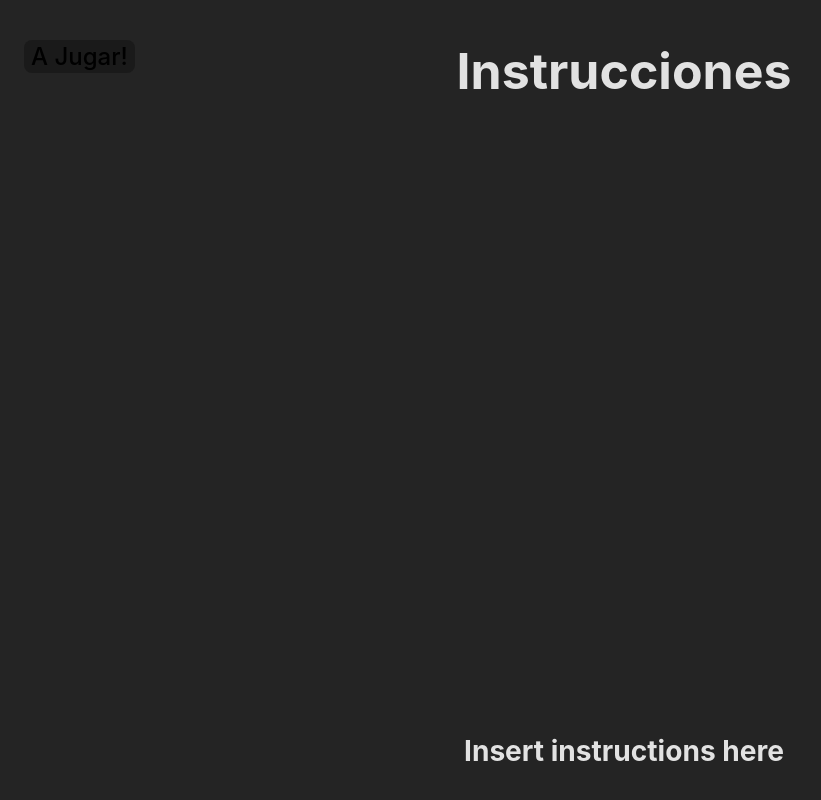
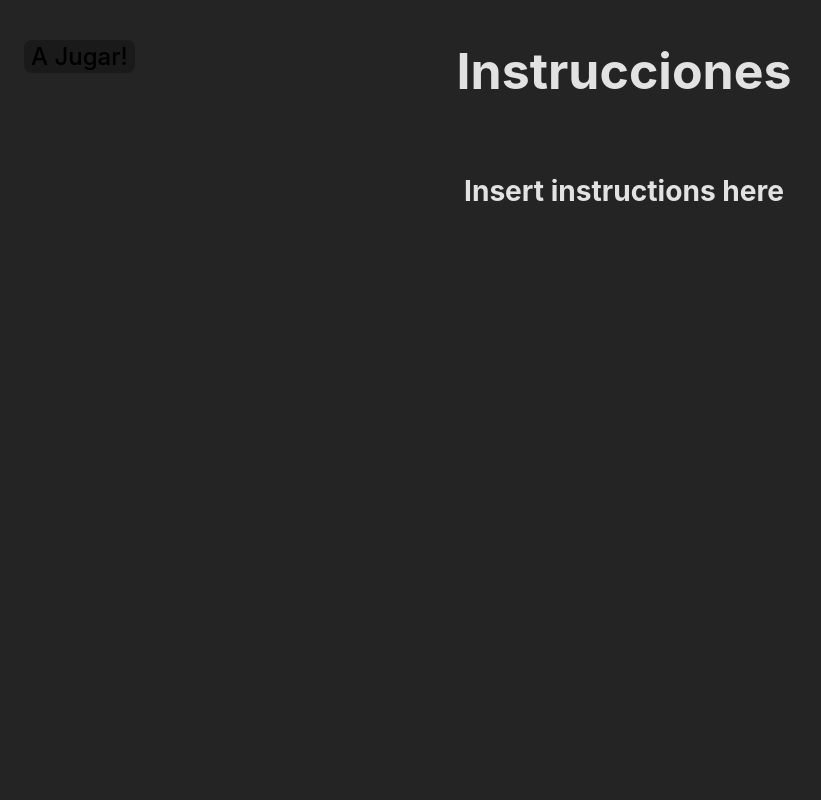
Before and after one commit to VideoCheese3773/ST-Game1, a React (Vite) app: page / in a window 1280 px wide. Shown: the whole page, without its empty margins (16-837 px from the left). Built offline with nearby package versions, Linux system fonts and the light colour scheme.

Commit message:
better flexing on .game in index.css

```diff
--- a/src/index.css
+++ b/src/index.css
@@ -43,7 +43,7 @@ body {
   display: flex;
   flex-direction: column;
   align-items: center;
-  justify-content: space-between;
+  /* justify-content: space-around; */
 }
 
 h1 {
```
Also changed, not shown: 4 other files (tests, documents, lock files or other folders).
